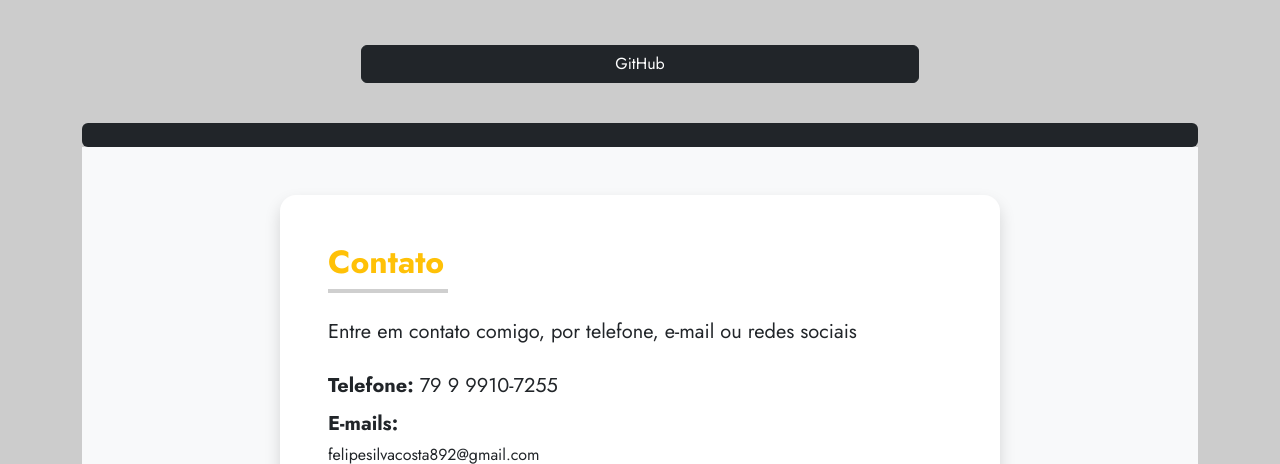
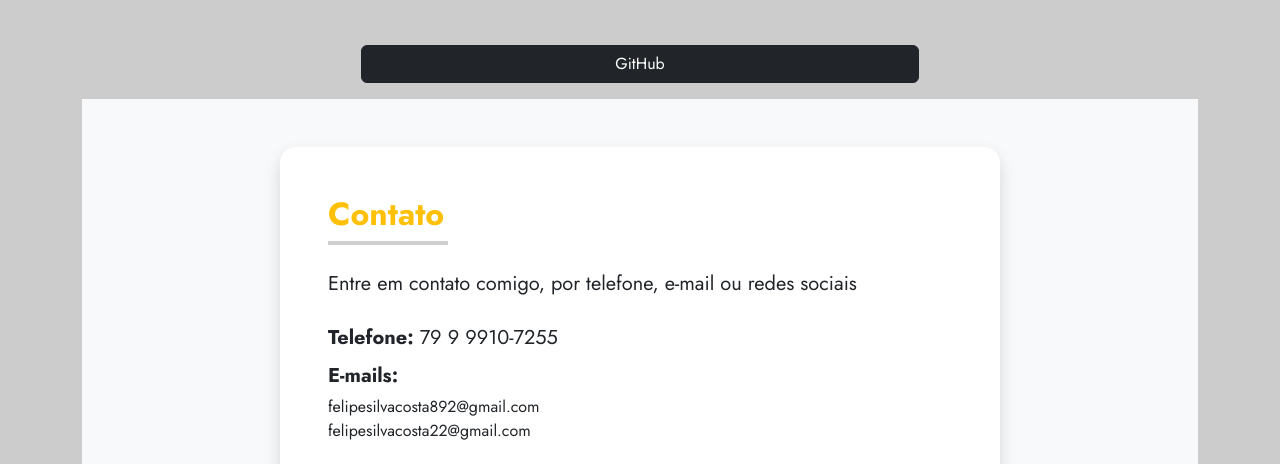
Before and after one commit to felipe-0892/Portifolio-Felipe-Silva-Version-01, a website: page index.html in a window 1280 px wide. Shown: the part 3795-4259 px from the top of the page. Drawn offline with nearby package versions, Linux system fonts and the light colour scheme.

Commit message:
Comment out a section in index.html
Comment out a section of the HTML code for future reference.

```diff
--- a/index.html
+++ b/index.html
@@ -414,9 +414,9 @@
         </div>
         </section>
         <!---->
-        <section class="container bg-dark mt-4 pb-2 rounded">
+        <!--<section class="container bg-dark mt-4 pb-2 rounded">
             <p class="container text-dark text-center" style="overflow: hidden;"></p>
-        </section>
+        </section>-->
         <!---->
         <!-- Contato -->
         <section id="contato" class="py-5 bg-light">
```
